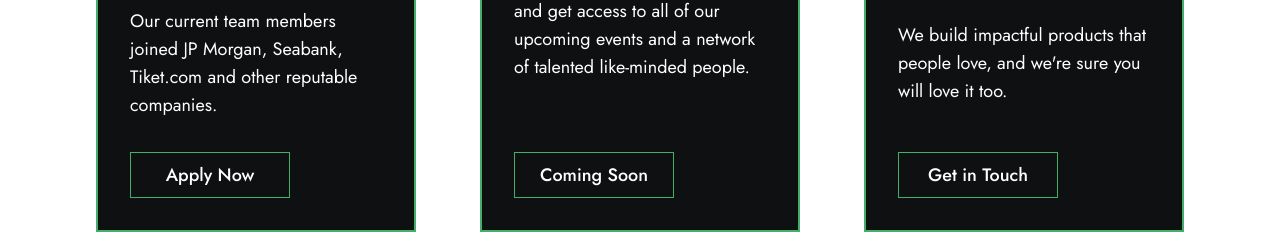
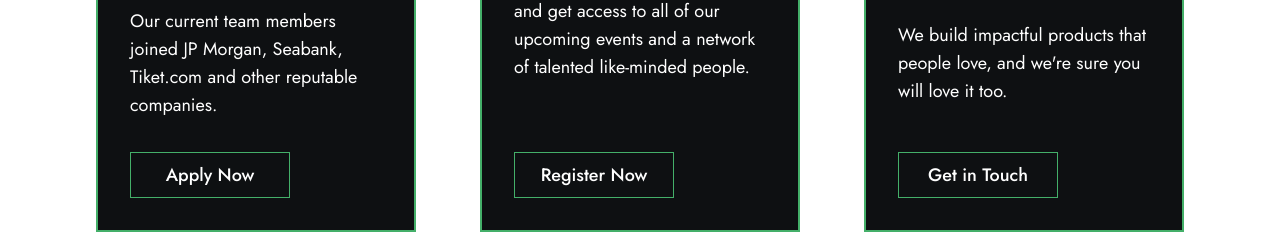
Before and after one commit to civtek/profile, a Next.js app: page / in a window 1280 px wide. Shown: the part 9404-9652 px from the top of the page. Built offline with nearby package versions, Linux system fonts and the light colour scheme.

Commit message:
regis community

```diff
--- a/src/components/JoinUs.js
+++ b/src/components/JoinUs.js
@@ -85,9 +85,11 @@ export const JoinUs = () => {
             access to all of our upcoming events and a network of talented
             like-minded people.
           </div>
-          <div className="w-40 flex items-center justify-center p-2 text-lg border border-primary font-medium cursor-pointer hover:bg-primary hover:text-dark transition duration-500 ease-in-out">
-            Coming Soon
-          </div>
+          <Link href="/event-regis">
+            <div className="w-40 flex items-center justify-center p-2 text-lg border border-primary font-medium cursor-pointer hover:bg-primary hover:text-dark transition duration-500 ease-in-out">
+              Register Now
+            </div>
+          </Link>
         </motion.div>
         <motion.div
           initial={{ opacity: 0, y: -200 }}
```
